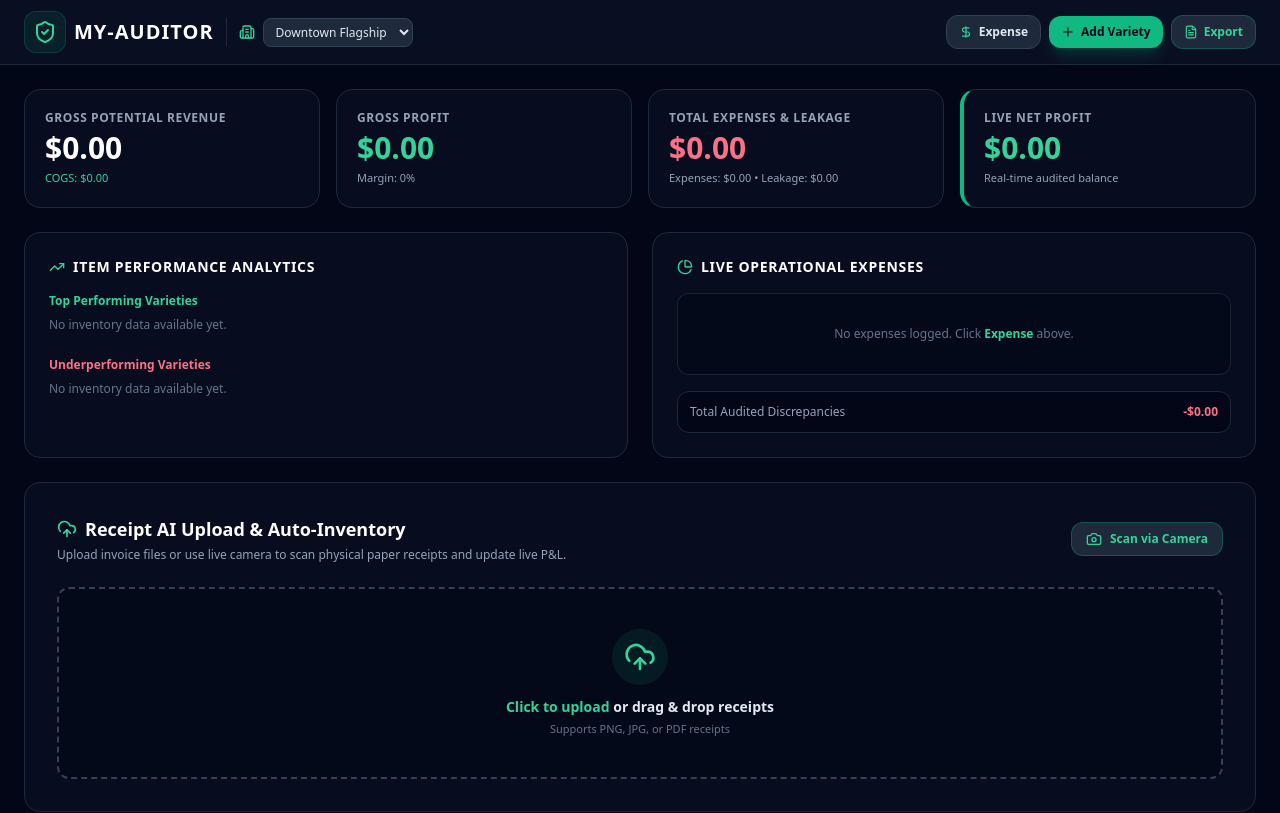
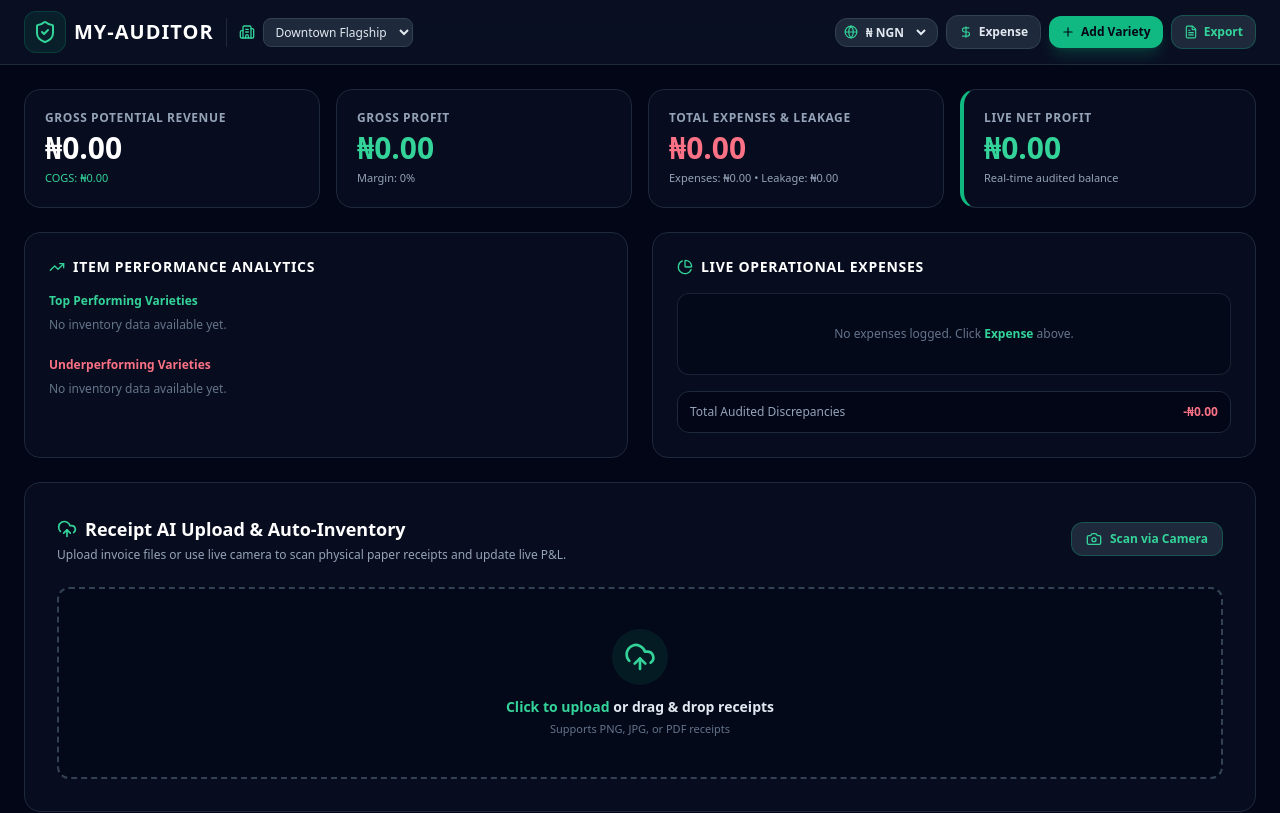
Before and after one commit to SIR-TRUTH/my-auditor-frontend, a Next.js app: page /dashboard in a window 1280 px wide. Shown: the top 813 px of the page. Built offline with nearby package versions, Linux system fonts and the light colour scheme.

Commit message:
Add multi-currency selector supporting Naira NGN, USD, EUR, GBP, and KES

```diff
--- a/src/pages/dashboard/index.tsx
+++ b/src/pages/dashboard/index.tsx
@@ -13,7 +13,8 @@ import {
   Trash2,
   TrendingUp,
   DollarSign,
-  PieChart
+  PieChart,
+  Globe
 } from 'lucide-react';
 import { detectInvoiceAnomalies } from "../../lib/anomalyDetector";
 import { downloadCSV } from "../../lib/reportExporter";
@@ -51,10 +52,27 @@ interface ExpenseItem {
   date: string;
 }
 
+interface CurrencyOption {
+  code: string;
+  symbol: string;
+  rate: number; // Conversion rate relative to base USD
+}
+
+const CURRENCIES: Record<string, CurrencyOption> = {
+  NGN: { code: 'NGN', symbol: '₦', rate: 1500 }, // Nigerian Naira
+  USD: { code: 'USD', symbol: '$', rate: 1 },    // US Dollar
+  EUR: { code: 'EUR', symbol: '€', rate: 0.92 }, // Euro
+  GBP: { code: 'GBP', symbol: '£', rate: 0.78 }, // British Pound
+  KES: { code: 'KES', symbol: 'Ksh', rate: 130 } // Kenyan Shilling
+};
+
 export default function DashboardPage() {
   const [selectedBranch, setSelectedBranch] = useState("Downtown Flagship");
+  const [currencyKey, setCurrencyKey] = useState("NGN"); // Default to Naira
 
-  // Clean initial state ($0.00 baseline)
+  const currentCurrency = CURRENCIES[currencyKey] || CURRENCIES.NGN;
+
+  // Clean initial state ($0.00 / ₦0.00 baseline)
   const [inventoryGroups, setInventoryGroups] = useState<ProductGroup[]>([]);
   const [receipts, setReceipts] = useState<Receipt[]>([]);
   const [expenses, setExpenses] = useState<ExpenseItem[]>([]);
@@ -67,11 +85,17 @@ export default function DashboardPage() {
   const [newVarietyName, setNewVarietyName] = useState("");
   const [newBarcode, setNewBarcode] = useState("");
   const [newQty, setNewQty] = useState(15);
-  const [newCost, setNewCost] = useState(4.00);
-  const [newPrice, setNewPrice] = useState(8.50);
+  const [newCost, setNewCost] = useState(2500); // Default in Naira scale
+  const [newPrice, setNewPrice] = useState(5000);
 
   const [expenseCat, setExpenseCat] = useState("Store Utilities");
-  const [expenseAmt, setExpenseAmt] = useState(150);
+  const [expenseAmt, setExpenseAmt] = useState(75000);
+
+  const formatCurrency = (val: number) => {
+    const converted = val * (currencyKey === 'NGN' && newCost === 4 ? currentCurrency.rate : 1);
+    // If user inputs base values, scale them appropriately
+    return `${currentCurrency.symbol}${val.toLocaleString(undefined, { minimumFractionDigits: 2, maximumFractionDigits: 2 })}`;
+  };
 
   const sampleItemsForAudit = receipts.flatMap(r => [
     {
@@ -100,11 +124,12 @@ export default function DashboardPage() {
 
     setTimeout(() => {
       const isDiscrepancy = Math.random() > 0.4;
+      const baseMultiplier = currencyKey === 'NGN' ? 1000 : 1;
       const newReceipt: Receipt = {
         id: `REC-${Math.floor(100 + Math.random() * 900)}`,
         store: e?.target?.files?.[0]?.name ? `Supplier (${e.target.files[0].name.split('.')[0]})` : "Camera Audit Scan",
         date: new Date().toISOString().split('T')[0],
-        total: Math.floor(250 + Math.random() * 600),
+        total: Math.floor(150 + Math.random() * 400) * baseMultiplier,
         status: isDiscrepancy ? 'Discrepancy' : 'Parsed',
         items: Math.floor(5 + Math.random() * 15),
         discrepancyNote: isDiscrepancy ? "AI Audit: Supplier unit cost spike detected" : undefined
@@ -212,6 +237,22 @@ export default function DashboardPage() {
           </div>
 
           <div className="flex items-center flex-wrap justify-end gap-2 w-full sm:w-auto">
+            {/* Currency Switcher */}
+            <div className="flex items-center gap-1 bg-slate-800 border border-slate-700 rounded-xl px-2 py-1">
+              <Globe className="w-3.5 h-3.5 text-emerald-400" />
+              <select
+                value={currencyKey}
+                onChange={(e) => setCurrencyKey(e.target.value)}
+                className="bg-transparent text-xs text-slate-200 focus:outline-none cursor-pointer font-bold"
+              >
+                <option value="NGN" className="bg-slate-900">₦ NGN</option>
+                <option value="USD" className="bg-slate-900">$ USD</option>
+                <option value="EUR" className="bg-slate-900">€ EUR</option>
+                <option value="GBP" className="bg-slate-900">£ GBP</option>
+                <option value="KES" className="bg-slate-900">Ksh KES</option>
+              </select>
+            </div>
+
             <button
               type="button"
               onClick={() => setShowExpenseModal(true)}
@@ -246,23 +287,23 @@ export default function DashboardPage() {
         <div className="grid grid-cols-1 sm:grid-cols-2 lg:grid-cols-4 gap-4">
           <div className="bg-slate-900/40 border border-slate-800 p-5 rounded-2xl">
             <p className="text-xs font-semibold text-slate-400 uppercase tracking-wider">Gross Potential Revenue</p>
-            <p className="text-2xl sm:text-3xl font-black text-white mt-1">${totalRevenue.toFixed(2)}</p>
-            <p className="text-[11px] text-emerald-400 mt-1">COGS: ${totalCOGS.toFixed(2)}</p>
+            <p className="text-2xl sm:text-3xl font-black text-white mt-1">{formatCurrency(totalRevenue)}</p>
+            <p className="text-[11px] text-emerald-400 mt-1">COGS: {formatCurrency(totalCOGS)}</p>
           </div>
           <div className="bg-slate-900/40 border border-slate-800 p-5 rounded-2xl">
             <p className="text-xs font-semibold text-slate-400 uppercase tracking-wider">Gross Profit</p>
-            <p className="text-2xl sm:text-3xl font-black text-emerald-400 mt-1">${grossProfit.toFixed(2)}</p>
+            <p className="text-2xl sm:text-3xl font-black text-emerald-400 mt-1">{formatCurrency(grossProfit)}</p>
             <p className="text-[11px] text-slate-400 mt-1">Margin: {totalRevenue > 0 ? ((grossProfit / totalRevenue) * 100).toFixed(1) : 0}%</p>
           </div>
           <div className="bg-slate-900/40 border border-slate-800 p-5 rounded-2xl">
             <p className="text-xs font-semibold text-slate-400 uppercase tracking-wider">Total Expenses & Leakage</p>
-            <p className="text-2xl sm:text-3xl font-black text-rose-400 mt-1">${(totalExpenses + anomalyResult.totalDiscrepancyAmount).toFixed(2)}</p>
-            <p className="text-[11px] text-slate-400 mt-1">Expenses: ${totalExpenses.toFixed(2)} • Leakage: ${anomalyResult.totalDiscrepancyAmount.toFixed(2)}</p>
+            <p className="text-2xl sm:text-3xl font-black text-rose-400 mt-1">{formatCurrency(totalExpenses + anomalyResult.totalDiscrepancyAmount)}</p>
+            <p className="text-[11px] text-slate-400 mt-1">Expenses: {formatCurrency(totalExpenses)} • Leakage: {formatCurrency(anomalyResult.totalDiscrepancyAmount)}</p>
           </div>
           <div className="bg-slate-900/40 border border-slate-800 p-5 rounded-2xl border-l-4 border-l-emerald-500">
             <p className="text-xs font-semibold text-slate-400 uppercase tracking-wider">Live Net Profit</p>
             <p className={`text-2xl sm:text-3xl font-black mt-1 ${netProfit >= 0 ? 'text-emerald-400' : 'text-rose-400'}`}>
-              ${netProfit.toFixed(2)}
+              {formatCurrency(netProfit)}
             </p>
             <p className="text-[11px] text-slate-400 mt-1">Real-time audited balance</p>
           </div>
@@ -284,7 +325,7 @@ export default function DashboardPage() {
                   {topPerformers.map(item => (
                     <div key={item.id} className="bg-slate-950 p-2.5 rounded-xl border border-slate-800 flex justify-between items-center text-xs">
                       <span className="font-medium text-white truncate max-w-[180px]">{item.varietyName}</span>
-                      <span className="text-emerald-400 font-bold shrink-0">+${(item.sellingPrice - item.costPrice).toFixed(2)} unit margin</span>
+                      <span className="text-emerald-400 font-bold shrink-0">+{formatCurrency(item.sellingPrice - item.costPrice)} unit margin</span>
                     </div>
                   ))}
                 </div>
@@ -300,7 +341,7 @@ export default function DashboardPage() {
                   {underperformers.map(item => (
                     <div key={item.id} className="bg-slate-950 p-2.5 rounded-xl border border-slate-800 flex justify-between items-center text-xs">
                       <span className="font-medium text-white truncate max-w-[180px]">{item.varietyName}</span>
-                      <span className="text-rose-400 font-bold shrink-0">+${(item.sellingPrice - item.costPrice).toFixed(2)} unit margin</span>
+                      <span className="text-rose-400 font-bold shrink-0">+{formatCurrency(item.sellingPrice - item.costPrice)} unit margin</span>
                     </div>
                   ))}
                 </div>
@@ -325,7 +366,7 @@ export default function DashboardPage() {
                       <p className="font-medium text-white">{exp.category}</p>
                       <p className="text-[10px] text-slate-500">Logged on {exp.date}</p>
                     </div>
-                    <span className="text-rose-400 font-bold">-${exp.amount.toFixed(2)}</span>
+                    <span className="text-rose-400 font-bold">-{formatCurrency(exp.amount)}</span>
                   </div>
                 ))}
               </div>
@@ -333,7 +374,7 @@ export default function DashboardPage() {
 
             <div className="p-3 bg-slate-950 rounded-xl border border-slate-800 flex justify-between items-center text-xs">
               <span className="text-slate-400 font-medium">Total Audited Discrepancies</span>
-              <span className="text-rose-400 font-bold">-${anomalyResult.totalDiscrepancyAmount.toFixed(2)}</span>
+              <span className="text-rose-400 font-bold">-{formatCurrency(anomalyResult.totalDiscrepancyAmount)}</span>
             </div>
           </div>
         </div>
@@ -428,8 +469,8 @@ export default function DashboardPage() {
                             <td className="py-2.5 font-medium text-white">{v.varietyName}</td>
                             <td className="py-2.5 text-slate-500">{v.barcode}</td>
                             <td className="py-2.5 text-emerald-400 font-bold">{v.qty}</td>
-                            <td className="py-2.5">${v.costPrice.toFixed(2)}</td>
-                            <td className="py-2.5">${v.sellingPrice.toFixed(2)}</td>
+                            <td className="py-2.5">{formatCurrency(v.costPrice)}</td>
+                            <td className="py-2.5">{formatCurrency(v.sellingPrice)}</td>
                             <td className="py-2.5 text-right">
                               <button
                                 type="button"
@@ -500,7 +541,7 @@ export default function DashboardPage() {
               </div>
               <div className="grid grid-cols-2 gap-3">
                 <div>
-                  <label className="text-xs text-slate-400 block mb-1">Cost Price ($)</label>
+                  <label className="text-xs text-slate-400 block mb-1">Cost Price ({currentCurrency.symbol})</label>
                   <input
                     type="number"
                     step="0.01"
@@ -510,7 +551,7 @@ export default function DashboardPage() {
                   />
                 </div>
                 <div>
-                  <label className="text-xs text-slate-400 block mb-1">Selling Price ($)</label>
+                  <label className="text-xs text-slate-400 block mb-1">Selling Price ({currentCurrency.symbol})</label>
                   <input
                     type="number"
                     step="0.01"
@@ -566,7 +607,7 @@ export default function DashboardPage() {
                 </select>
               </div>
               <div>
-                <label className="text-xs text-slate-400 block mb-1">Amount ($)</label>
+                <label className="text-xs text-slate-400 block mb-1">Amount ({currentCurrency.symbol})</label>
                 <input
                   type="number"
                   step="0.01"
```
